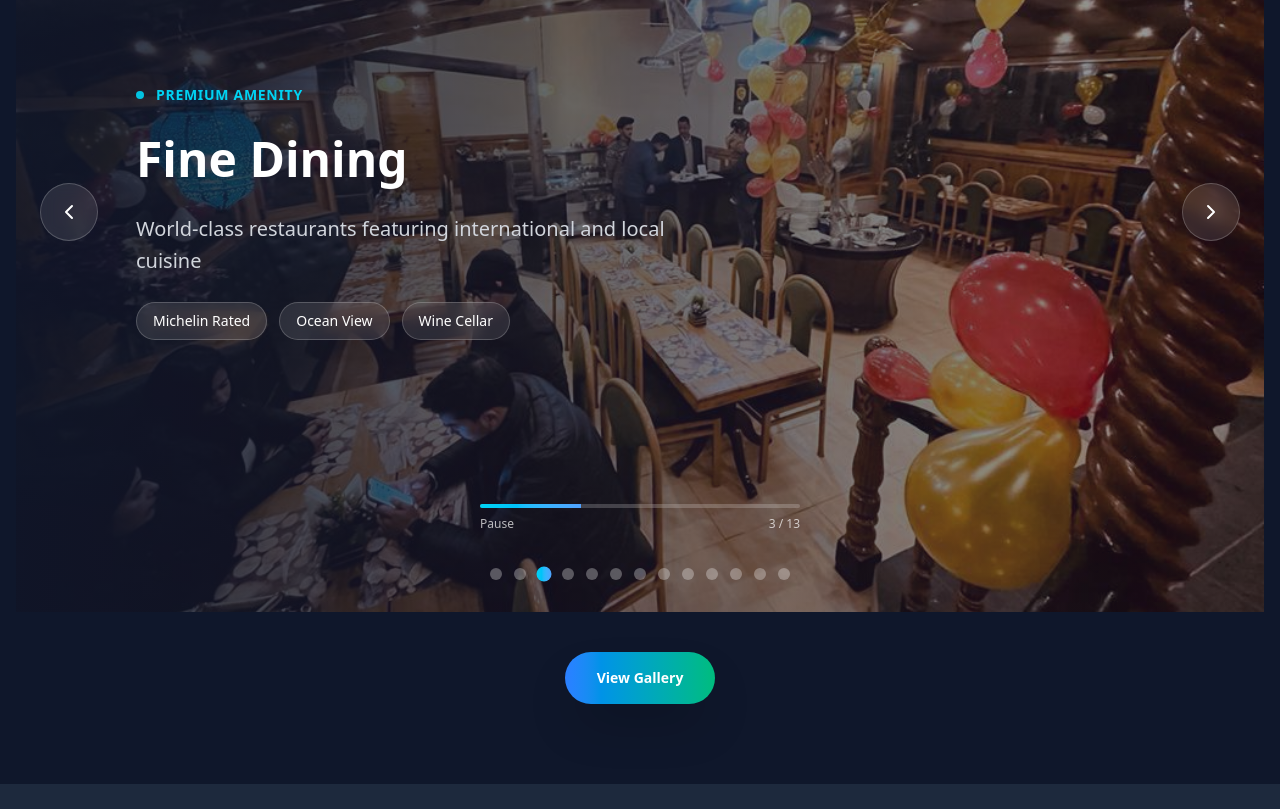
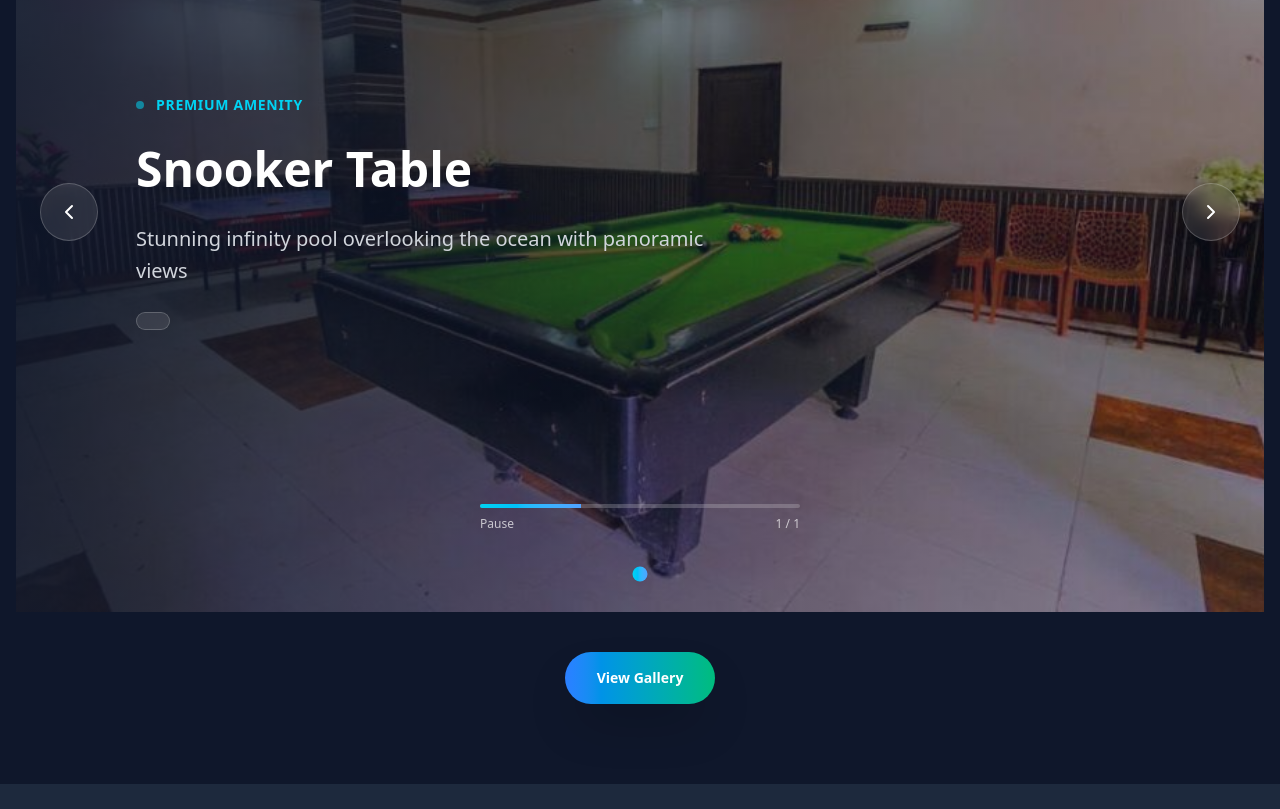
Before and after one commit to tascan25/client_whispering_valley_resort, a React (Vite) app: page / in a window 1280 px wide. Shown: the part 3800-4609 px from the top of the page. Built offline with nearby package versions, Linux system fonts and the light colour scheme.

Commit message:
Remove resort features from ResortFeatureCarousel
Removed multiple resort features and updated the features array for the 'Snooker Table'.

```diff
--- a/src/components/ResortFeatureCarousel.jsx
+++ b/src/components/ResortFeatureCarousel.jsx
@@ -52,104 +52,104 @@ const ResortCarousel = () => {
       description: "Stunning infinity pool overlooking the ocean with panoramic views",
       image: sevice1,
       icon: Waves,
-      features: ["Ocean View", "Heated", "Pool Bar"]
+      features: [""]
     },
-    {
-      id: 2,
-      title: "Scenic View",
-      description: "Full-service spa with rejuvenating treatments and wellness programs",
-      image: sevice2,
-      icon: Heart,
-      features: ["Massage Therapy", "Wellness Center", "Aromatherapy"]
-    },
-    {
-      id: 3,
-      title: "Fine Dining",
-      description: "World-class restaurants featuring international and local cuisine",
-      image: sevice3,
-      icon: Utensils,
-      features: ["Michelin Rated", "Ocean View", "Wine Cellar"]
-    },
-    {
-      id: 4,
-      title: "Fine Dining",
-      description: "State-of-the-art fitness facility with personal training services",
-      image: sevice4,
-      icon: Dumbbell,
-      features: ["24/7 Access", "Personal Trainers", "Yoga Classes"]
-    },
-    {
-      id: 5,
-      title: "Premium Suites",
-      description: "Elegantly appointed suites with private balconies and ocean views",
-      image: sevice5,
-      icon: MapPin,
-      features: ["Ocean View", "Private Balcony", "Butler Service"]
-    },
-    {
-      id: 6,
-      title: "Premium Suites",
-      description: "Exclusive beachfront access with water sports and lounging areas",
-      image: sevice6,
-      icon: Coffee,
-      features: ["Private Beach", "Water Sports", "Beach Bar"]
-    },
-    {
-      id: 7,
-      title: "Premium Suites",
-      description: "Exclusive beachfront access with water sports and lounging areas",
-      image: sevice7,
-      icon: Coffee,
-      features: ["Private Beach", "Water Sports", "Beach Bar"]
-    },
-    {
-      id: 8,
-      title: "Premium Suites",
-      description: "Exclusive beachfront access with water sports and lounging areas",
-      image: sevice8,
-      icon: Coffee,
-      features: ["Private Beach", "Water Sports", "Beach Bar"]
-    },
-    {
-      id: 9,
-      title: "Premium Suites",
-      description: "Exclusive beachfront access with water sports and lounging areas",
-      image: sevice9,
-      icon: Coffee,
-      features: ["Private Beach", "Water Sports", "Beach Bar"]
-    },
-    {
-      id: 10,
-      title: "Premium Suites",
-      description: "Exclusive beachfront access with water sports and lounging areas",
-      image: sevice10,
-      icon: Coffee,
-      features: ["Private Beach", "Water Sports", "Beach Bar"]
-    },
-    {
-      id: 11,
-      title: "Premium Suites",
-      description: "Exclusive beachfront access with water sports and lounging areas",
-      image: sevice11,
-      icon: Coffee,
-      features: ["Private Beach", "Water Sports", "Beach Bar"]
-    },
-    {
-      id: 12,
-      title: "Premium Suites",
-      description: "Exclusive beachfront access with water sports and lounging areas",
-      image: sevice12,
-      icon: Coffee,
-      features: ["Private Beach", "Water Sports", "Beach Bar"]
-    },
-    {
-      id: 13,
-      title: "Scenic View",
-      description: "Exclusive beachfront access with water sports and lounging areas",
-      image: sevice13,
-      icon: Coffee,
-      features: ["Private Beach", "Water Sports", "Beach Bar"]
-    },
+    // {
+    //   id: 2,
+    //   title: "Scenic View",
+    //   description: "Full-service spa with rejuvenating treatments and wellness programs",
+    //   image: sevice2,
+    //   icon: Heart,
+    //   features: ["Massage Therapy", "Wellness Center", "Aromatherapy"]
+    // },
+    // {
+    //   id: 3,
+    //   title: "Fine Dining",
+    //   description: "World-class restaurants featuring international and local cuisine",
+    //   image: sevice3,
+    //   icon: Utensils,
+    //   features: ["Michelin Rated", "Ocean View", "Wine Cellar"]
+    // },
+    // {
+    //   id: 4,
+    //   title: "Fine Dining",
+    //   description: "State-of-the-art fitness facility with personal training services",
+    //   image: sevice4,
+    //   icon: Dumbbell,
+    //   features: ["24/7 Access", "Personal Trainers", "Yoga Classes"]
+    // },
+    // {
+    //   id: 5,
+    //   title: "Premium Suites",
+    //   description: "Elegantly appointed suites with private balconies and ocean views",
+    //   image: sevice5,
+    //   icon: MapPin,
+    //   features: ["Ocean View", "Private Balcony", "Butler Service"]
+    // },
+    // {
+    //   id: 6,
+    //   title: "Premium Suites",
+    //   description: "Exclusive beachfront access with water sports and lounging areas",
+    //   image: sevice6,
+    //   icon: Coffee,
+    //   features: ["Private Beach", "Water Sports", "Beach Bar"]
+    // },
+    // {
+    //   id: 7,
+    //   title: "Premium Suites",
+    //   description: "Exclusive beachfront access with water sports and lounging areas",
+    //   image: sevice7,
+    //   icon: Coffee,
+    //   features: ["Private Beach", "Water Sports", "Beach Bar"]
+    // },
+    // {
+    //   id: 8,
+    //   title: "Premium Suites",
+    //   description: "Exclusive beachfront access with water sports and lounging areas",
+    //   image: sevice8,
+    //   icon: Coffee,
+    //   features: ["Private Beach", "Water Sports", "Beach Bar"]
+    // },
+    // {
+    //   id: 9,
+    //   title: "Premium Suites",
+    //   description: "Exclusive beachfront access with water sports and lounging areas",
+    //   image: sevice9,
+    //   icon: Coffee,
+    //   features: ["Private Beach", "Water Sports", "Beach Bar"]
+    // },
+    // {
+    //   id: 10,
+    //   title: "Premium Suites",
+    //   description: "Exclusive beachfront access with water sports and lounging areas",
+    //   image: sevice10,
+    //   icon: Coffee,
+    //   features: ["Private Beach", "Water Sports", "Beach Bar"]
+    // },
+    // {
+    //   id: 11,
+    //   title: "Premium Suites",
+    //   description: "Exclusive beachfront access with water sports and lounging areas",
+    //   image: sevice11,
+    //   icon: Coffee,
+    //   features: ["Private Beach", "Water Sports", "Beach Bar"]
+    // },
+    // {
+    //   id: 12,
+    //   title: "Premium Suites",
+    //   description: "Exclusive beachfront access with water sports and lounging areas",
+    //   image: sevice12,
+    //   icon: Coffee,
+    //   features: ["Private Beach", "Water Sports", "Beach Bar"]
+    // },
+    // {
+    //   id: 13,
+    //   title: "Scenic View",
+    //   description: "Exclusive beachfront access with water sports and lounging areas",
+    //   image: sevice13,
+    //   icon: Coffee,
+    //   features: ["Private Beach", "Water Sports", "Beach Bar"]
+    // },
   ];
 
 
```
